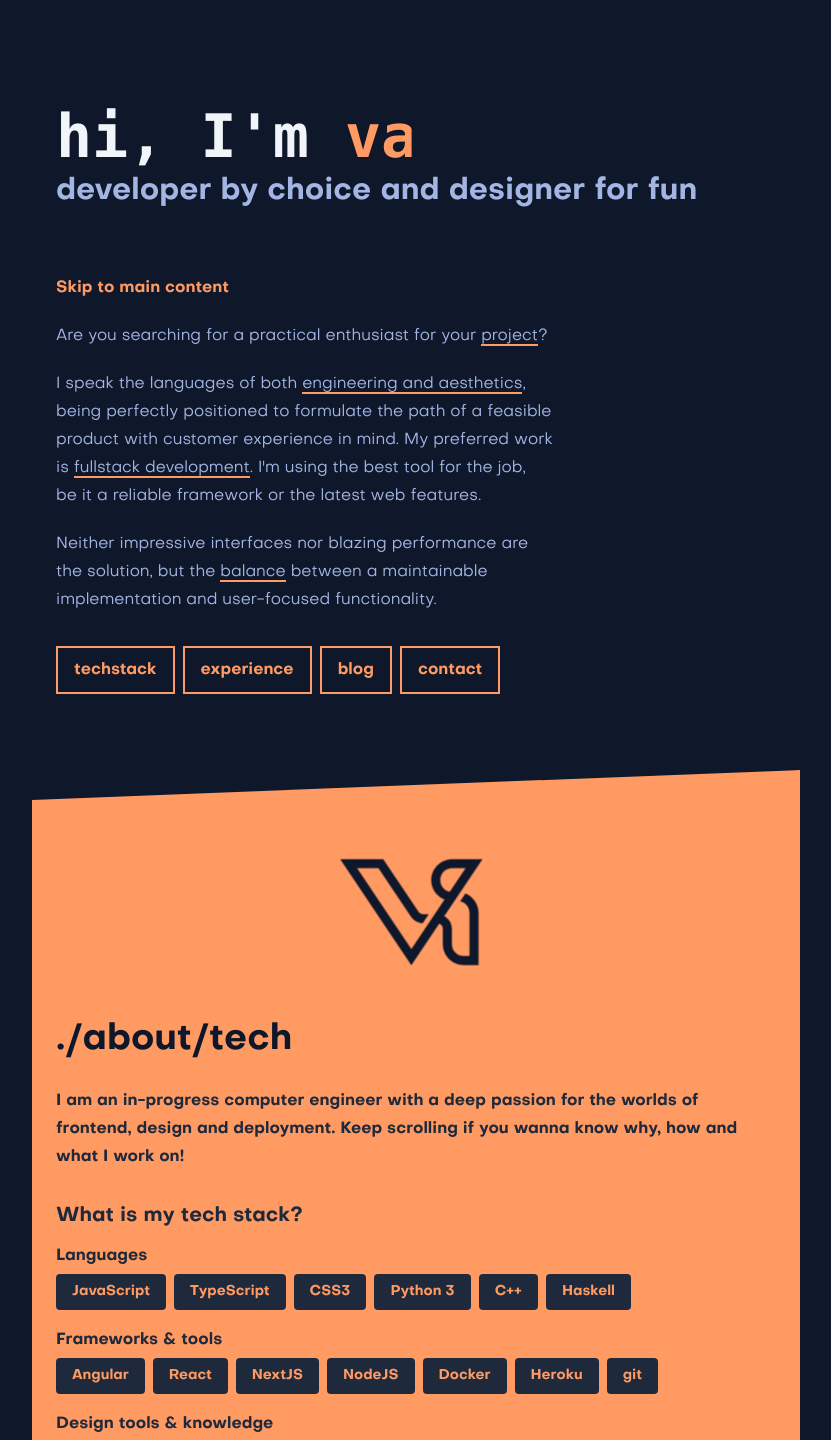
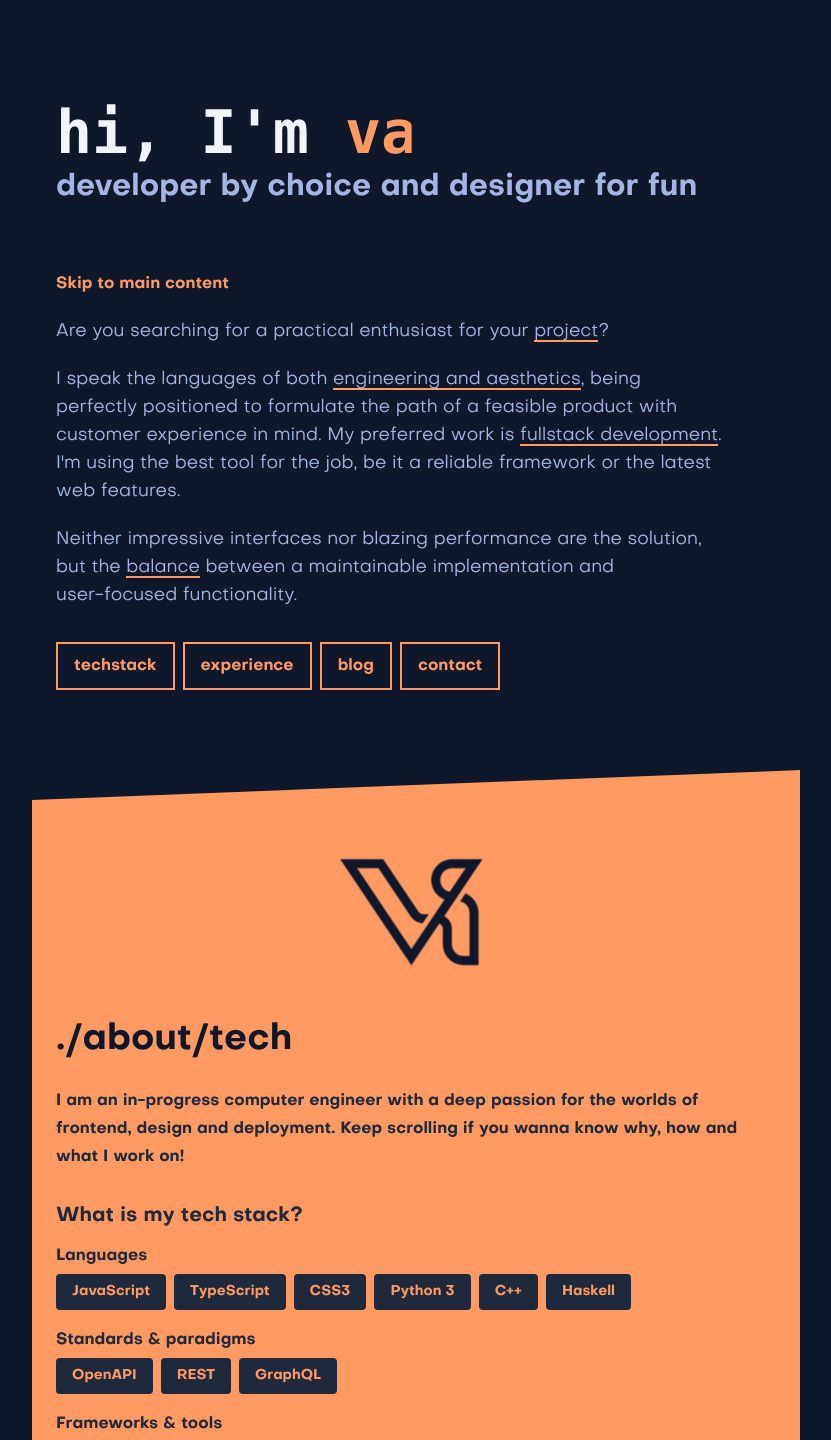
Before and after one commit to vanntile/vanntile.com, a Next.js app: page / in a window 1280 px wide. Shown: the top 1440 px of the page, without its empty margins (224-1055 px from the left). Built offline with nearby package versions, Linux system fonts and the light colour scheme; what tailwindcss-visuallyhidden would draw is missing.

Commit message:
refactor(uiux): :fire: update spacing and font sizes on homepage

```diff
--- a/pages/index.tsx
+++ b/pages/index.tsx
@@ -67,42 +67,32 @@ const IndexPage: NextPage = () => {
           <a className="visuallyhidden" href="#section-tech">
             Skip to main content
           </a>
-          <p>
+          <p className="md:text-lg 2xl:text-2xl">
             Are you searching for a practical enthusiast for your <span className={styles.highlight}>project</span>?
           </p>
-          <p className="max-w-lg 2xl:max-w-5xl">
+          <p className="max-w-2xl md:text-lg 2xl:max-w-5xl 2xl:text-2xl">
             I speak the languages of both <span className={styles.highlight}>engineering and aesthetics</span>, being
-            perfectly positioned to formulate the path of a feasible product with customer experience in mind. My
-            preferred work is <span className={styles.highlight}>fullstack development</span>. I&apos;m using the best
-            tool for the job, <br className="hidden md:inline-block 2xl:hidden" /> be it a reliable framework or the
-            latest web features.
+            <br className="hidden md:inline-block 2xl:hidden" /> perfectly positioned to formulate the path of a
+            feasible product with customer experience in mind. My preferred work is{' '}
+            <span className={styles.highlight}>fullstack development</span>. I&apos;m using the best tool for the job,
+            be it a reliable framework or the latest web features.
           </p>
-          <p className="max-w-lg 2xl:max-w-5xl">
-            Neither impressive interfaces nor blazing performance are{' '}
-            <br className="hidden md:inline-block 2xl:hidden" /> the solution, but the{' '}
-            <span className={styles.highlight}>balance</span> between a maintainable implementation and user-focused
-            functionality.
+          <p className="max-w-2xl md:text-lg 2xl:max-w-5xl 2xl:text-2xl">
+            Neither impressive interfaces nor blazing performance are the solution, but the{' '}
+            <span className={styles.highlight}>balance</span> between a maintainable implementation and
+            <br className="hidden md:inline-block 2xl:hidden" /> user-focused functionality.
           </p>
-          <div className="flex flex-row mt-8 space-x-2">
-            <a
-              className="px-4 py-2 border-2 border-current text-brand-accent hover:text-brand-accent"
-              href="#section-tech"
-            >
+          <div className="flex flex-row flex-wrap mt-8 space-x-2">
+            <a className={styles.cta} href="#section-tech">
               techstack
             </a>
-            <a
-              className="px-4 py-2 border-2 border-current text-brand-accent hover:text-brand-accent"
-              href="#section-experience"
-            >
+            <a className={styles.cta} href="#section-experience">
               experience
             </a>
             <Link href={`/blog`}>
-              <a className="px-4 py-2 border-2 border-current text-brand-accent hover:text-brand-accent">blog</a>
+              <a className={styles.cta}>blog</a>
             </Link>
-            <a
-              className="px-4 py-2 border-2 border-current text-brand-accent hover:text-brand-accent"
-              href="#section-contact"
-            >
+            <a className={styles.cta} href="#section-contact">
               contact
             </a>
           </div>
@@ -144,9 +134,11 @@ const IndexPage: NextPage = () => {
           tags={['JavaScript', 'TypeScript', 'CSS3', 'Python 3', 'C++', 'Haskell']}
           additionalClasses="text-brand-accent bg-gray-800"
         />
+        <span className="block font-bold">Standards &amp; paradigms</span>
+        <Tags tags={['OpenAPI', 'REST', 'GraphQL']} additionalClasses="text-brand-accent bg-gray-800" />
         <span className="block font-bold">Frameworks &amp; tools</span>
         <Tags
-          tags={['Angular', 'React', 'NextJS', 'NodeJS', 'Docker', 'Heroku', 'git']}
+          tags={['React', 'NextJS', 'Angular', 'NodeJS', 'FastAPI', 'Docker', 'Heroku', 'git']}
           additionalClasses="text-brand-accent bg-gray-800"
         />
         <span className="block font-bold">Design tools &amp; knowledge</span>
@@ -214,7 +206,7 @@ const IndexPage: NextPage = () => {
         </div>
         <ContactForm />
       </section>
-      <footer className={`${styles.hSection} py-20 border-t-2 border-brand-accent`}>
+      <footer className={`${styles.hSection} py-14 border-t-2 border-brand-accent`}>
         Designed &amp; built by vanntile
       </footer>
     </Container>
--- a/styles/home.module.css
+++ b/styles/home.module.css
@@ -135,3 +135,7 @@
     @apply max-w-6xl;
   }
 }
+
+.cta {
+  @apply px-4 py-2 mb-2 border-2 border-current text-brand-accent hover:text-brand-accent;
+}
```
